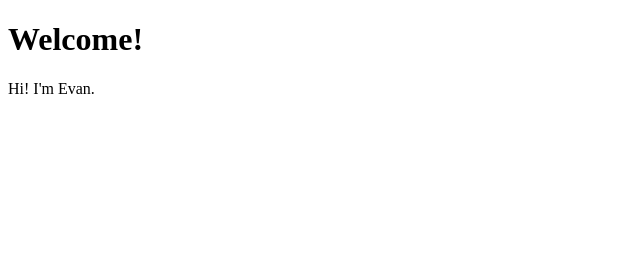
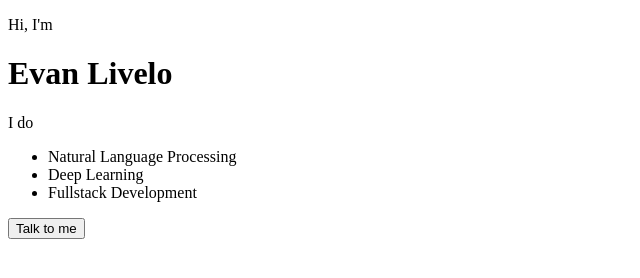
Before and after one commit to vandenn/personal-site, a Gatsby site: page / in a window 1280 px wide. Shown: the whole page, without its empty margins (0-640 px from the left). Built offline with nearby package versions, Linux system fonts and the light colour scheme; Gatsby itself is replaced by a stand-in of ours.

Commit message:
feat: Add working hero section

```diff
--- /dev/null
+++ b/src/components/sections/hero.js
@@ -0,0 +1,34 @@
+import React from 'react';
+import PropTypes from 'prop-types';
+
+const Hero = (props) => {
+  const { data } = props;
+  const { frontmatter } = data[0].node;
+  console.log(frontmatter);
+
+  const renderSpecialties = () => {
+    return (
+      <ul>
+        {frontmatter.specialties.map((specialty) => {
+          return <li>{specialty}</li>;
+        })}
+      </ul>
+    );
+  };
+
+  return (
+    <div>
+      <p>{frontmatter.title}</p>
+      <h1>{frontmatter.name}</h1>
+      <p>{frontmatter.subtitle}</p>
+      {renderSpecialties()}
+      <button>{frontmatter.buttonText}</button>
+    </div>
+  );
+};
+
+Hero.propTypes = {
+  data: PropTypes.array.isRequired,
+};
+
+export default Hero;
--- a/src/pages/index.js
+++ b/src/pages/index.js
@@ -1,14 +1,33 @@
 import React from 'react';
+import { graphql } from 'gatsby';
 
-import Header from 'components/header';
+import Hero from 'components/sections/hero';
 
-const Home = () => {
+const Home = (props) => {
+  const { data } = props;
   return (
     <div>
-      <Header />
-      <p>Hi! I'm Evan.</p>
+      <Hero data={data.hero.edges} />
     </div>
   );
 };
 
 export default Home;
+
+export const query = graphql`
+  {
+    hero: allMarkdownRemark(filter: { fileAbsolutePath: { regex: "/hero/" } }) {
+      edges {
+        node {
+          frontmatter {
+            title
+            name
+            buttonText
+            subtitle
+            specialties
+          }
+        }
+      }
+    }
+  }
+`;
```
